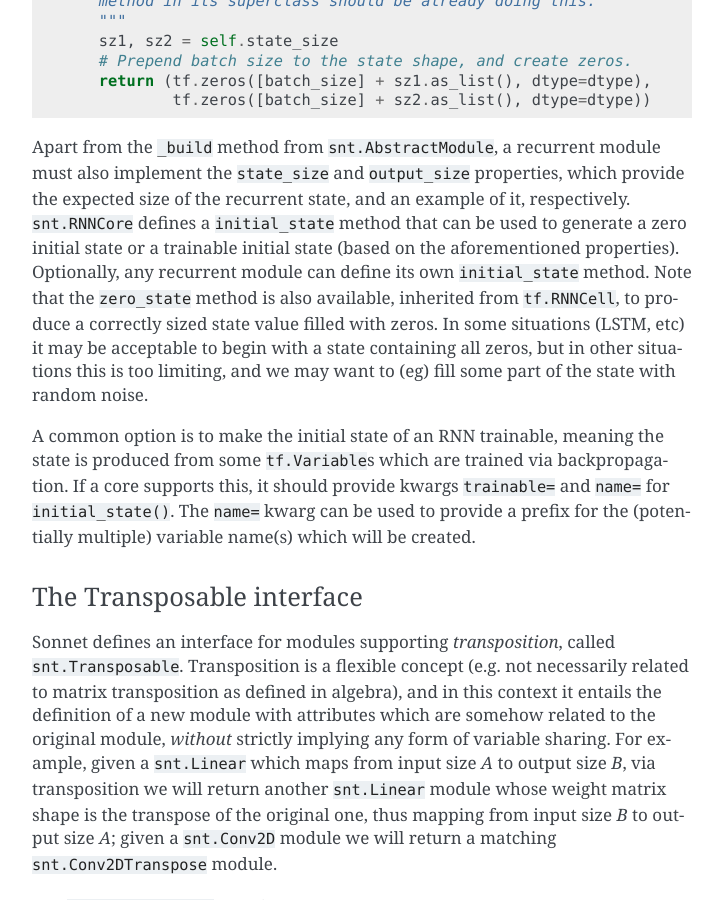
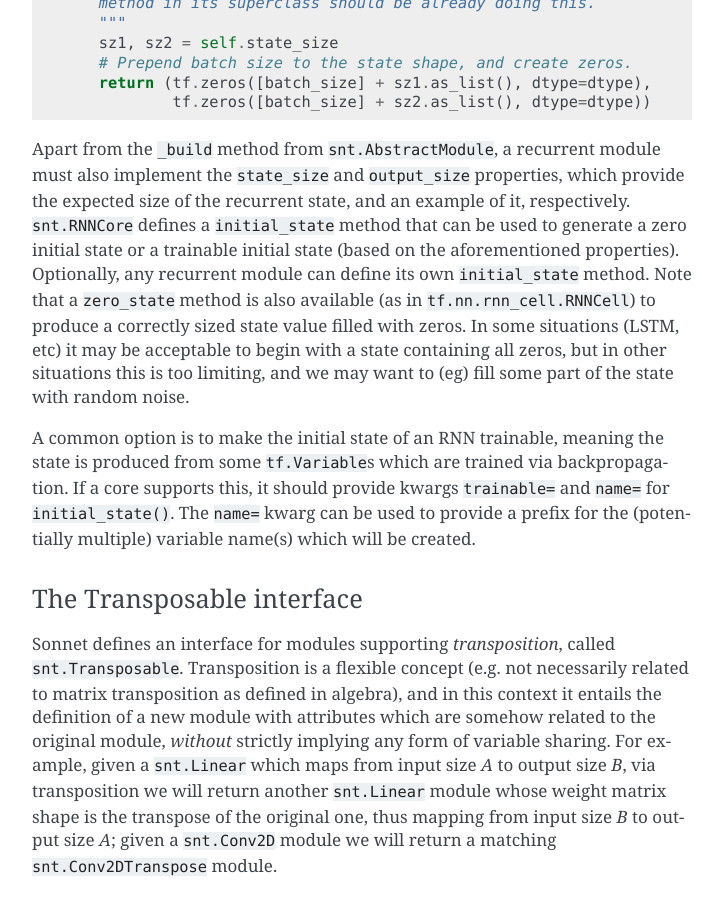
Before and after one commit to google-deepmind/sonnet, a Sphinx documentation site: the page built from docs/README.md, in a window 1280 px wide and 900 px high, scrolled down 7727 px. Shown: the whole window, without its empty margins (388-1111 px from the left). Built offline with Sphinx 7.4.7, drawn with Linux system fonts in a browser that asks for light colours; some of the changed text lies outside the part shown.

Commit message:
Update discussion around tf.nn.rnn_cell.RNNCell in Sonnet docs.
PiperOrigin-RevId: 162746641

````diff
--- a/docs/README.md
+++ b/docs/README.md
@@ -316,9 +316,9 @@
 
 A recurrent module is any subclass of
 `snt.RNNCore`,
-which is inherits from both `snt.AbstractModule` and `tf.RNNCell`. This
-unorthodox choice of multiple inheritance allows us to use the variable sharing
-model from Sonnet, but also use the cores inside TensorFlow's RNN Containers.
+which inherits from `snt.AbstractModule` and has an interface compatible with
+`tf.nn.rnn_cell.RNNCell`. This allows us to use the variable sharing model from
+Sonnet whilst also using the cores inside TensorFlow's RNN Containers.
 
 ```python
 class Add1RNN(snt.RNNCore):
@@ -383,9 +383,9 @@
 `snt.RNNCore` defines a `initial_state` method that can be used to generate a
 zero initial state or a trainable initial state (based on the aforementioned
 properties). Optionally, any recurrent module can define its own `initial_state`
-method. Note that the `zero_state` method is also available, inherited from
-`tf.RNNCell`, to produce a correctly sized state value filled with zeros.
-In some situations (LSTM, etc) it may be acceptable to begin with a state
+method. Note that a `zero_state` method is also available (as in
+`tf.nn.rnn_cell.RNNCell`) to produce a correctly sized state value filled with
+zeros. In some situations (LSTM, etc) it may be acceptable to begin with a state
 containing all zeros, but in other situations this is too limiting, and we may
 want to (eg) fill some part of the state with random noise.
 
````
